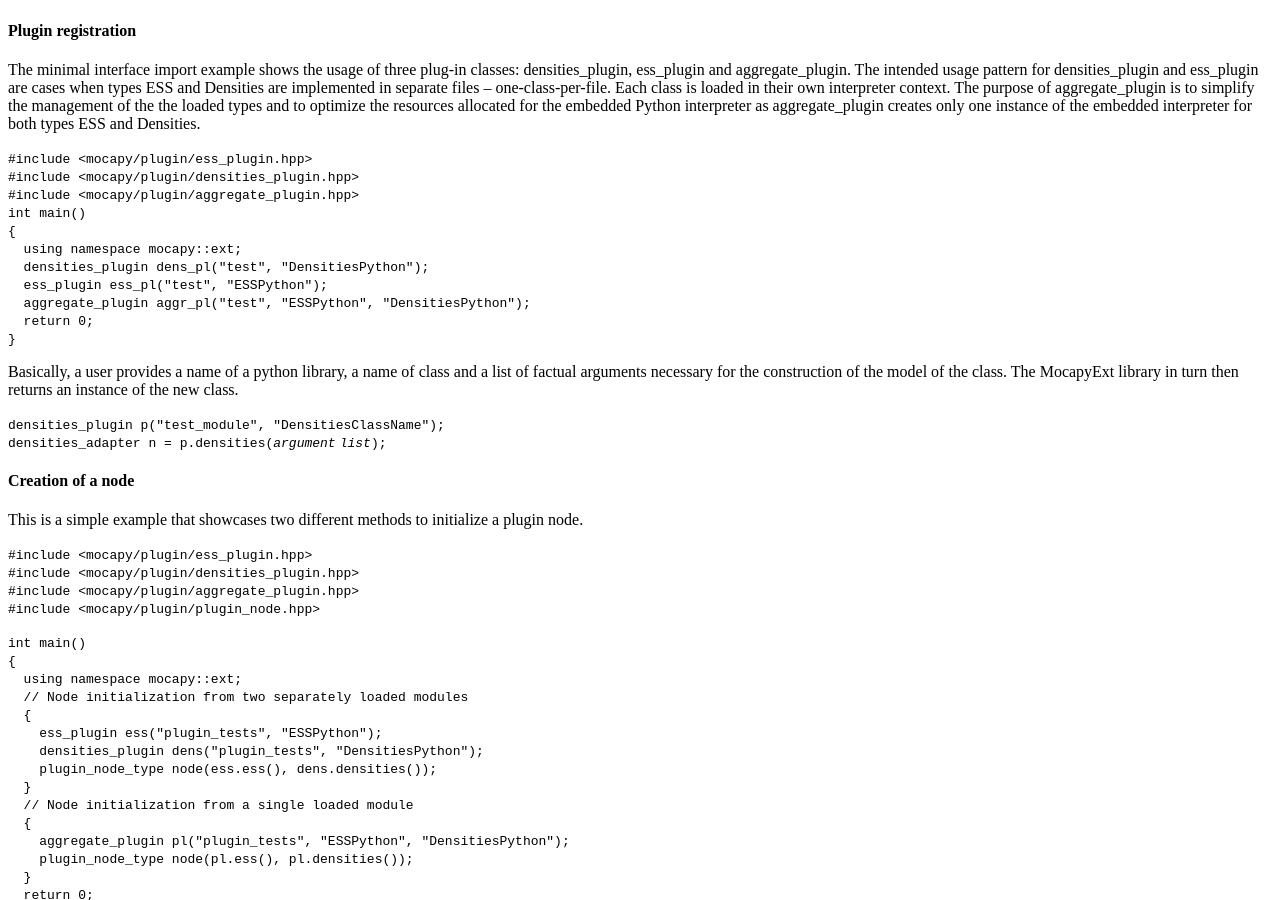
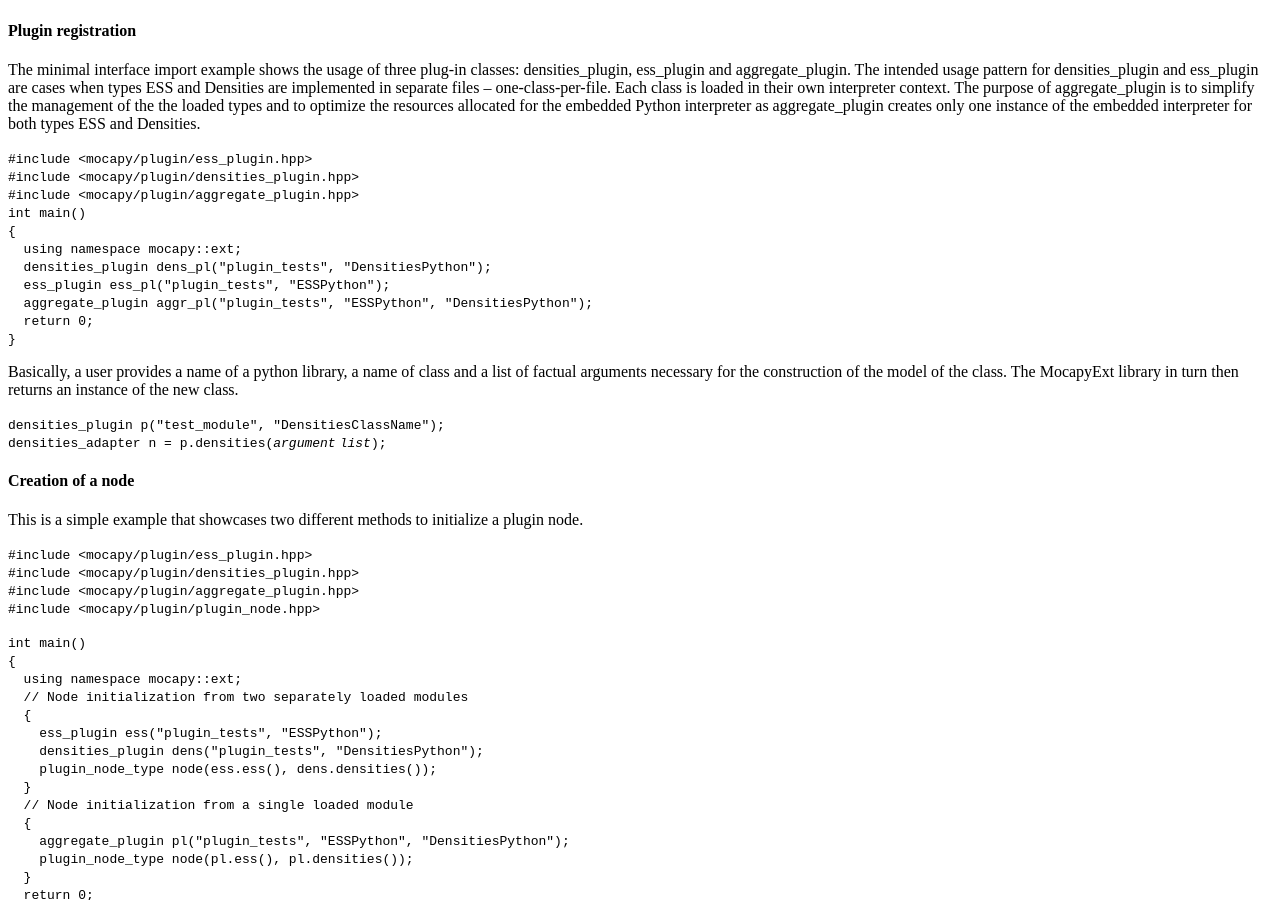
Before and after one commit to biopython/biopython.github.io, a Jekyll site: the page built from wiki/GSOC2011_MocapyExt.md, in a window 1280 px wide and 900 px high, scrolled down 3099 px. Built offline with Jekyll 4.4.1, drawn with Linux system fonts in a browser that asks for light colours.

Commit message:
/* Plugin registration */

```diff
--- a/wiki/GSOC2011_MocapyExt.md
+++ b/wiki/GSOC2011_MocapyExt.md
@@ -296,9 +296,9 @@ instance of the embedded interpreter for both types ESS and Densities.
 `int main()`
 `{`
 `  using namespace mocapy::ext;`
-`  densities_plugin dens_pl("test", "DensitiesPython");`
-`  ess_plugin ess_pl("test", "ESSPython");`
-`  aggregate_plugin aggr_pl("test", "ESSPython", "DensitiesPython");`
+`  densities_plugin dens_pl("plugin_tests", "DensitiesPython");`
+`  ess_plugin ess_pl("plugin_tests", "ESSPython");`
+`  aggregate_plugin aggr_pl("plugin_tests", "ESSPython", "DensitiesPython");`
 `  return 0;`
 `}`
 
```
Also changed, not shown: 1 other file.
